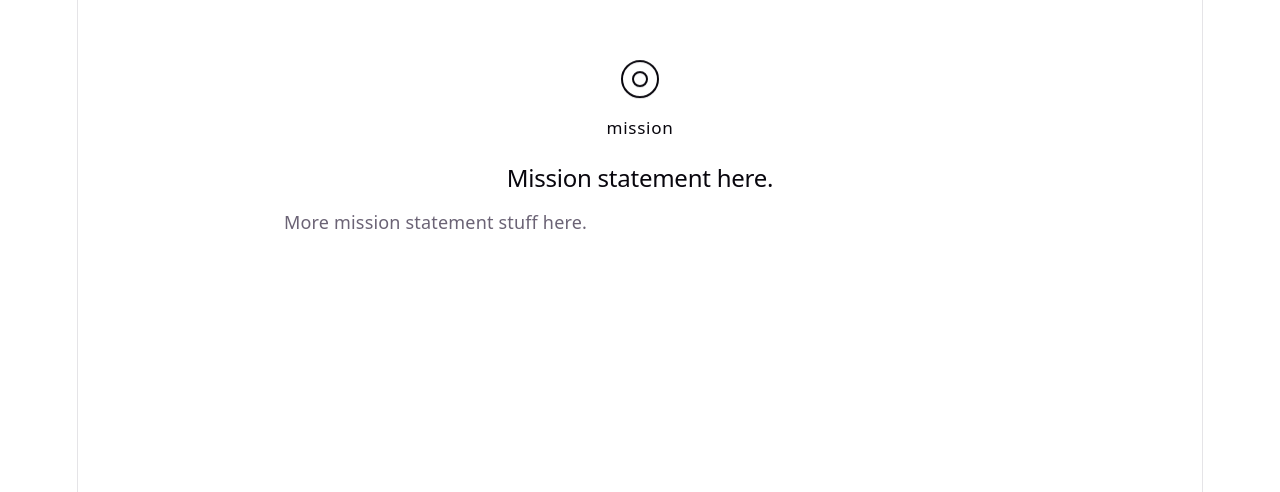
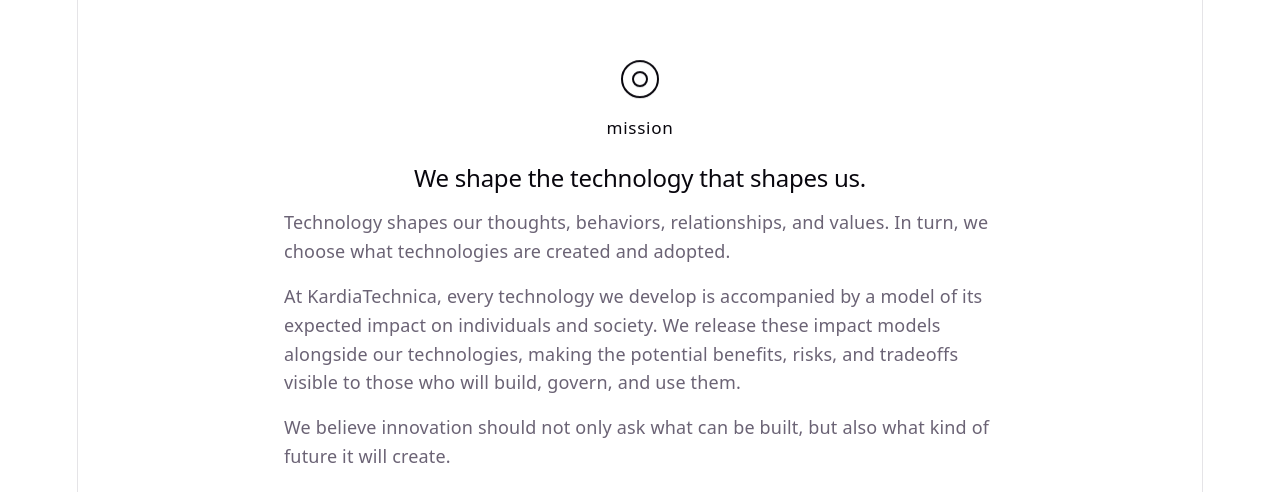
Before and after one commit to nbrawand/KardiaTechnica, a React (Vite) app: page /mission in a window 1280 px wide. Shown: the part 308-800 px from the top of the page. Built offline with nearby package versions, Linux system fonts and the light colour scheme.

Commit message:
update mission

```diff
--- a/src/sections/Mission.tsx
+++ b/src/sections/Mission.tsx
@@ -4,10 +4,24 @@
   return (
     <Page>
       <h2 style={{ textAlign: 'center' }}>
-        Mission statement here.
+        We shape the technology that shapes us.
       </h2>
       <p>
-        More mission statement stuff here.
+        Technology shapes our thoughts, behaviors, relationships,
+        and values. In turn, we choose what technologies are
+        created and adopted.
+      </p>
+      <p>
+        At KardiaTechnica, every technology we develop is accompanied by a model of its
+        expected impact on individuals and society.
+        We release these impact models alongside our
+        technologies, making the potential benefits,
+        risks, and tradeoffs visible to those who will build,
+        govern, and use them.
+      </p>
+      <p>
+        We believe innovation should not only ask what can be built,
+        but also what kind of future it will create.
       </p>
     </Page>
   )
```
